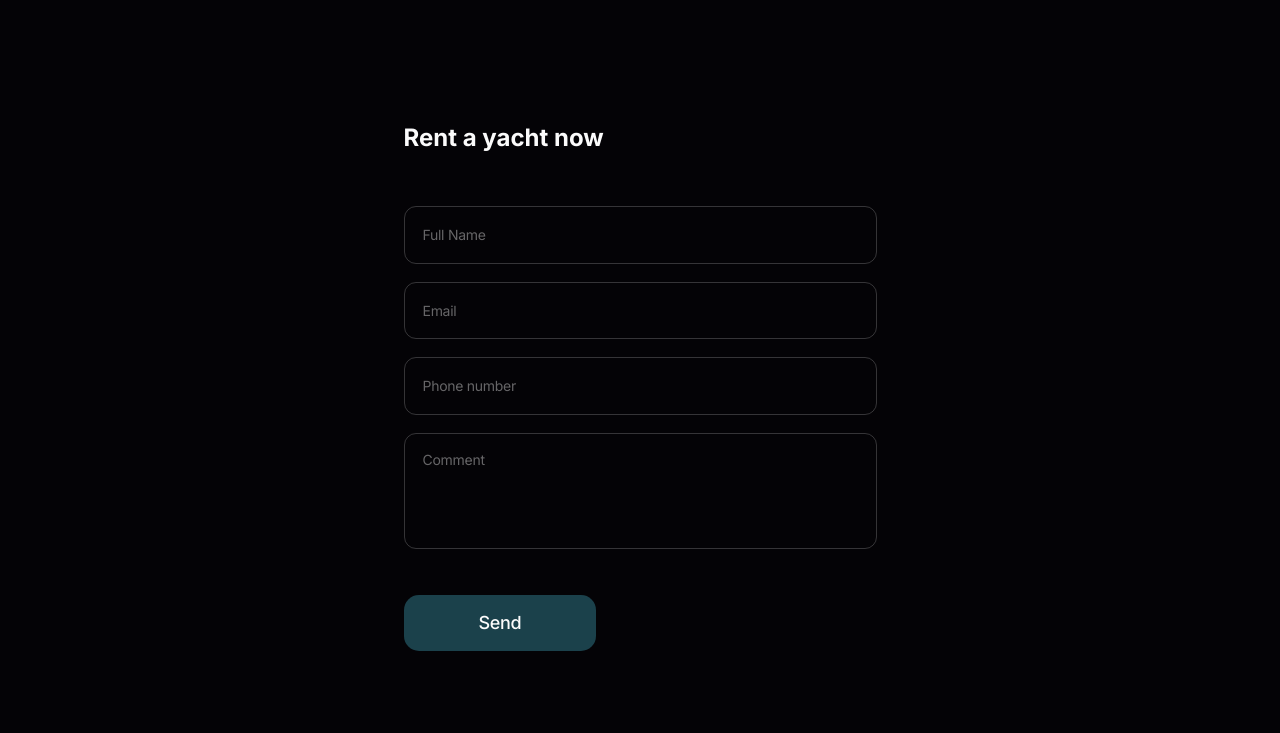
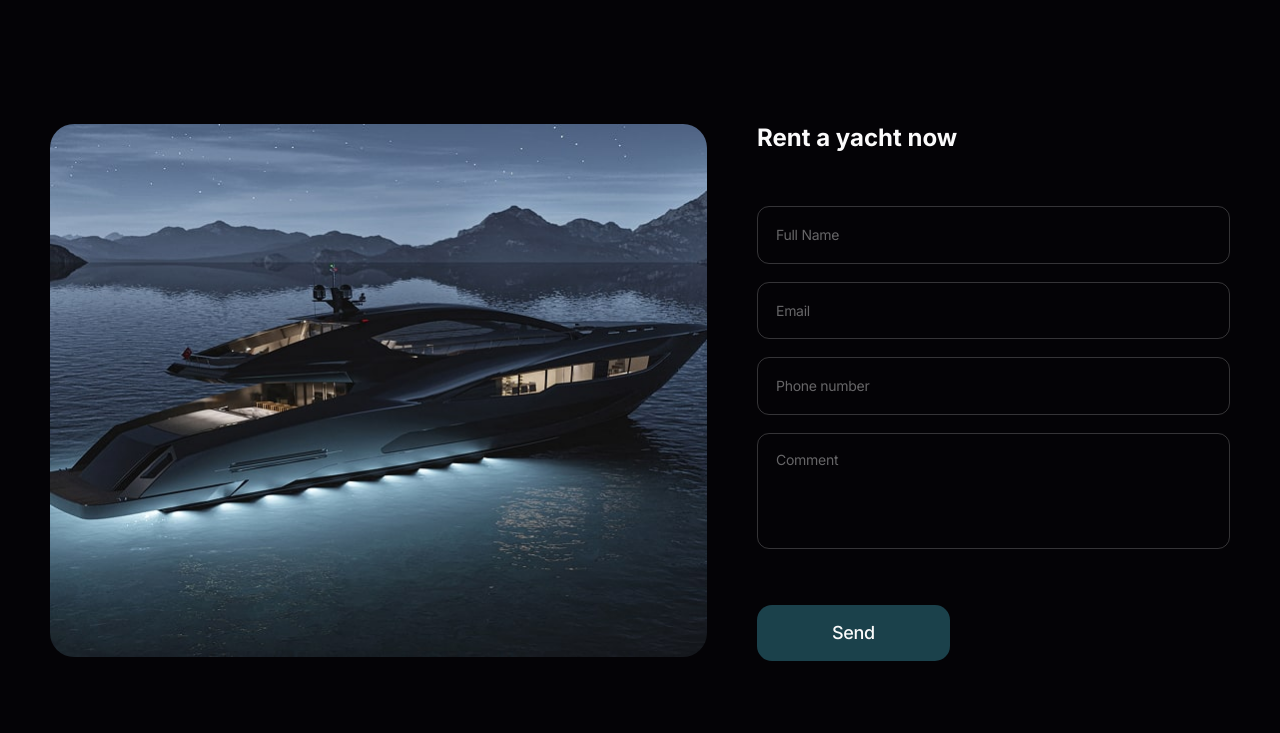
Before and after one commit to Sergii-Taran/yacht-jet-landing, a plain HTML site: page index.html in a window 1280 px wide. Shown: the part 2280-3013 px from the top of the page. Drawn offline with nearby package versions, Linux system fonts and the light colour scheme.

Commit message:
feat: complete rent section layout and styling

```diff
--- a/css/styles.css
+++ b/css/styles.css
@@ -388,7 +388,7 @@ button {
   color: rgba(251, 251, 251, 0.8);
 }
 
-/* ----------------------- */
+/* -------------------- */
 /* ------- hero ------- */
 
 .hero {
@@ -531,8 +531,8 @@ button {
   }
 }
 
-/* ----------------------- */
-/* ------- yacht-fleet ------- */
+/* ----------------------------------- */
+/* ------- yacht-fleet section ------- */
 
 .yacht-fleet {
   position: relative;
@@ -700,7 +700,8 @@ button {
 
 @media screen and (min-width: 1440px) {
 }
-/* -------------------------- */
+
+/* ---------------------------------- */
 /* ------- activities section ------- */
 
 .activities {
@@ -895,15 +896,6 @@ button {
   gap: 18px;
 }
 
-.form-textarea {
-  min-height: 108px;
-  resize: none;
-}
-
-.form-textarea + .form-btn {
-  margin-top: 22px;
-}
-
 .form-field {
   width: 100%;
 }
@@ -991,14 +983,6 @@ button {
     max-width: 473px;
   }
 
-  .form-textarea {
-    min-height: 116px;
-  }
-
-  .form-textarea + .form-btn {
-    margin-top: 32px;
-  }
-
   .form-input,
   .form-textarea {
     padding: 18px;
@@ -1007,6 +991,11 @@ button {
   .form-input::placeholder,
   .form-textarea::placeholder {
     font-size: 14px;
+  }
+
+  .form-textarea {
+    min-height: 116px;
+    margin-bottom: 32px;
   }
 
   .form-btn {
@@ -1021,9 +1010,21 @@ button {
 }
 
 @media screen and (min-width: 1280px) {
+  .rent-container {
+    flex-direction: row-reverse;
+    align-items: center;
+    gap: 50px;
+  }
+
+  .rent-picture {
+    max-width: 658px;
+  }
 }
 
 @media screen and (min-width: 1440px) {
+  .rent-picture {
+    max-width: 768px;
+  }
 }
 
 /* ----------------------- */
```
